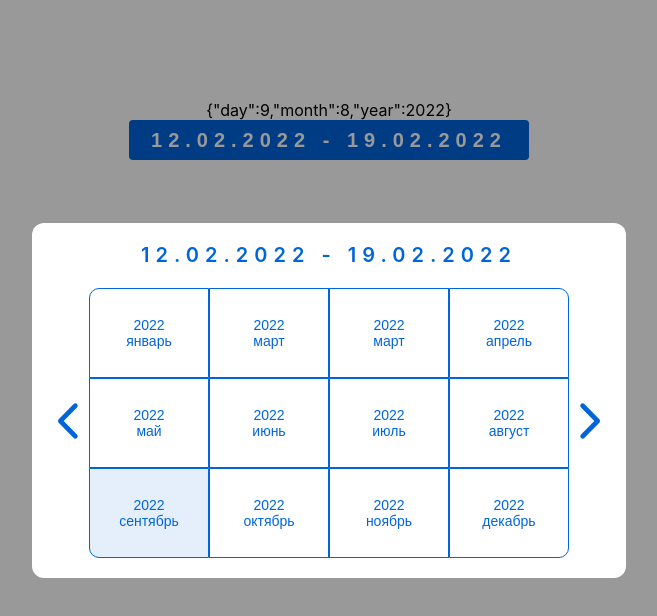
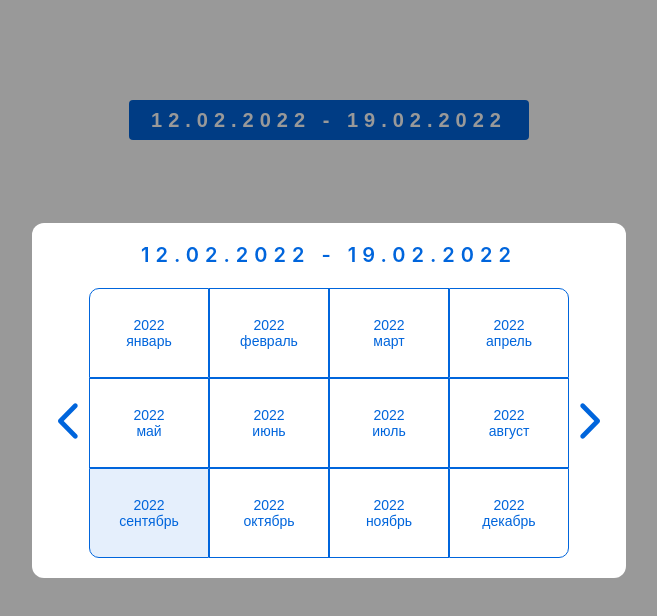
Before and after one commit to TTOPTPET/booking, a React (Create React App) app: page / in a window 1280 px wide. Both pictures are taken after a click on the button "12.02.2022 - 19.02.2022". Shown: the top 616 px of the page, without its empty margins (311-968 px from the left). Built offline with nearby package versions, Linux system fonts and the light colour scheme.

Commit message:
fix bugs, add smartCalendar

```diff
--- a/src/App.js
+++ b/src/App.js
@@ -8,21 +8,10 @@ function App() {
   const [selectDateRange, setSelectDateRange] = useState(
     "12.02.2022 - 19.02.2022"
   );
-  const [selectDate, setSelectDate] = useState({
-    day: currentDate.getDate(),
-    month: currentDate.getMonth(),
-    year: currentDate.getFullYear(),
-  });
+
   return (
     <div className="App">
-      <div>{JSON.stringify(selectDate)}</div>
-      <DatePicker
-        selectDateRange={selectDateRange}
-        setSelectDateRange={setSelectDateRange}
-        currentDate={currentDate}
-        selectDate={selectDate}
-        setSelectDate={setSelectDate}
-      />
+      <DatePicker selectDateRange={selectDateRange} currentDate={currentDate} />
     </div>
   );
 }
--- a/src/components/DatePicker/DatePicker.js
+++ b/src/components/DatePicker/DatePicker.js
@@ -1,16 +1,23 @@
-import React, { useState } from "react";
+import React, { useEffect, useState } from "react";
+import { sendSelectedDate } from "../submitFunctions/submitFunctions";
 import DatePickerButton from "./DatePickerButton/DatePickerButton";
 import PopupDatePicker from "./PopupDatePicker/PopupDatePicker";
 
-function DatePicker({
-  selectDateRange,
-  currentDate,
-  selectDate,
-  setSelectDate,
-}) {
+function DatePicker({ selectDateRange, currentDate }) {
+  const [selectDate, setSelectDate] = useState({
+    day: currentDate.getDate(),
+    month: currentDate.getMonth(),
+    year: currentDate.getFullYear(),
+  });
   const [modalActive, setModalActive] = useState(false);
   const [firstOpen, setFirstOpen] = useState(true);
   const [bufferDate, setBufferDate] = useState(selectDate);
+
+  useEffect(() => {
+    if (firstOpen === false) {
+      sendSelectedDate(selectDate);
+    }
+  }, [selectDate.day]);
 
   return (
     <div>
--- a/src/components/DatePicker/PopupDatePicker/PopupCalendar/PopupCalendar.js
+++ b/src/components/DatePicker/PopupDatePicker/PopupCalendar/PopupCalendar.js
@@ -2,6 +2,7 @@ import { useState } from "react";
 import "./PopupCalendar.css";
 import ArrowLeft from "../../../../Arrow_left.svg";
 import ArrowRight from "../../../../Arrow_right.svg";
+import { sendSelectedDate } from "../../../submitFunctions/submitFunctions";
 
 function PopupCalendar({
   currentDate,
@@ -16,7 +17,6 @@ function PopupCalendar({
 
   const colomnsMonths = [...Array(12)].map((item, index) => {
     let classForBtn = "month__btn";
-    date.setMonth(index);
     if (
       selectDate.year === currentDate.getFullYear() &&
       currentDate.getMonth() === index
@@ -31,12 +31,11 @@ function PopupCalendar({
         onClick={() => {
           setSelectDate({ ...selectDate, month: index });
           setFirstOpen(false);
-          date.setMonth(index);
         }}
       >
         <div>{selectDate.year}</div>
         <div>
-          {date.toLocaleString("ru", {
+          {new Date(selectDate.year, index, 1).toLocaleString("ru", {
             month: "long",
           })}
         </div>
@@ -112,9 +111,12 @@ function PopupCalendar({
         <div className="selected_month">
           {firstOpen
             ? null
-            : date.toLocaleString("ru", {
-                month: "long",
-              })}
+            : new Date(selectDate.year, selectDate.month, 1).toLocaleString(
+                "ru",
+                {
+                  month: "long",
+                }
+              )}
         </div>
         <div className="selected_year">
           {firstOpen ? null : selectDate.year}
--- /dev/null
+++ b/src/components/submitFunctions/submitFunctions.js
@@ -0,0 +1,4 @@
+export const sendSelectedDate = (selectDate) => {
+  console.log(selectDate);
+  return null;
+};
```
Also changed, not shown: src/components/SmartCalendar/SmartCalendar.css (added), src/components/SmartCalendar/SmartCalendar.js (added).
